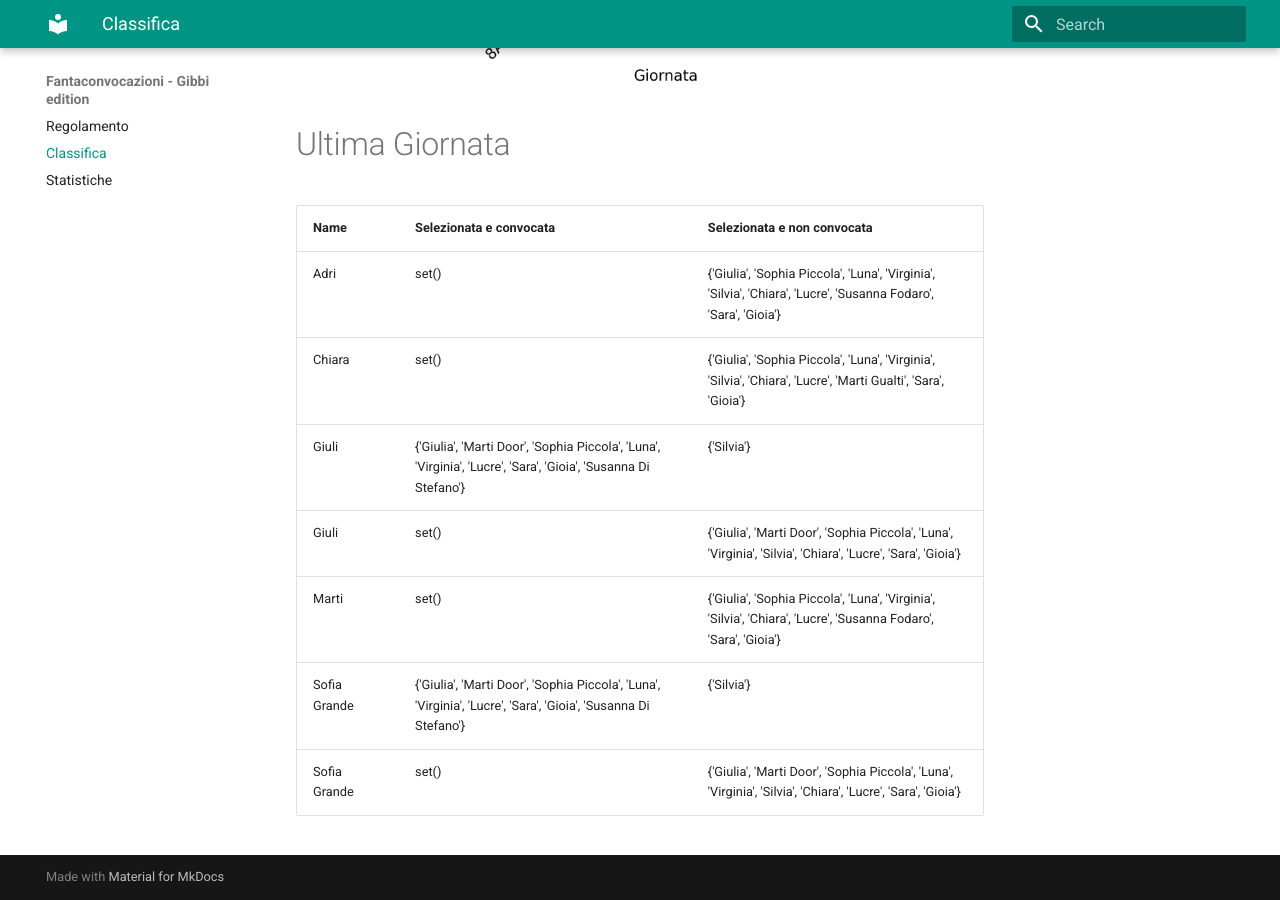
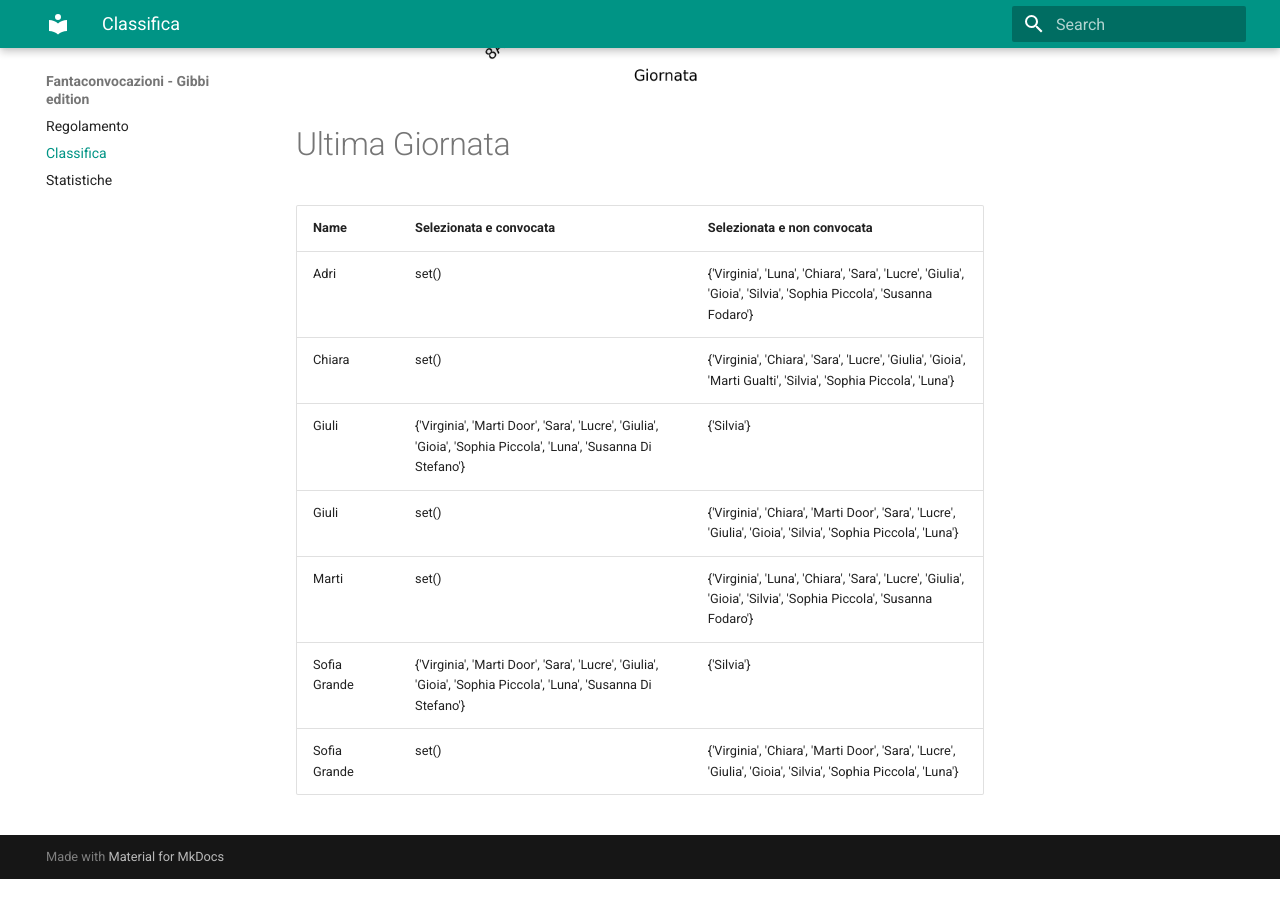
Before and after one commit to martinig94/fantagibbi, an MkDocs documentation site: the page built from docs/Classifica.md, in a window 1280 px wide and 900 px high, scrolled down 1024 px. Built offline with MkDocs 1.6.1 and Material for MkDocs 9.7.7, drawn with Linux system fonts in a browser that asks for light colours; after the commit the page ends 1903 px from its top, so only the background shows below that.

Commit message:
Auto-update from main.py

```diff
--- a/docs/Classifica.md
+++ b/docs/Classifica.md
@@ -18,11 +18,11 @@
 <!-- START_TABLE CORRECT -->
 | Name         | Selezionata e convocata                                                                                        | Selezionata e non convocata                                                                                      |
 |:-------------|:---------------------------------------------------------------------------------------------------------------|:-----------------------------------------------------------------------------------------------------------------|
-| Adri         | set()                                                                                                          | {'Giulia', 'Sophia Piccola', 'Luna', 'Virginia', 'Silvia', 'Chiara', 'Lucre', 'Susanna Fodaro', 'Sara', 'Gioia'} |
-| Chiara       | set()                                                                                                          | {'Giulia', 'Sophia Piccola', 'Luna', 'Virginia', 'Silvia', 'Chiara', 'Lucre', 'Marti Gualti', 'Sara', 'Gioia'}   |
-| Giuli        | {'Giulia', 'Marti Door', 'Sophia Piccola', 'Luna', 'Virginia', 'Lucre', 'Sara', 'Gioia', 'Susanna Di Stefano'} | {'Silvia'}                                                                                                       |
-| Giuli        | set()                                                                                                          | {'Giulia', 'Marti Door', 'Sophia Piccola', 'Luna', 'Virginia', 'Silvia', 'Chiara', 'Lucre', 'Sara', 'Gioia'}     |
-| Marti        | set()                                                                                                          | {'Giulia', 'Sophia Piccola', 'Luna', 'Virginia', 'Silvia', 'Chiara', 'Lucre', 'Susanna Fodaro', 'Sara', 'Gioia'} |
-| Sofia Grande | {'Giulia', 'Marti Door', 'Sophia Piccola', 'Luna', 'Virginia', 'Lucre', 'Sara', 'Gioia', 'Susanna Di Stefano'} | {'Silvia'}                                                                                                       |
-| Sofia Grande | set()                                                                                                          | {'Giulia', 'Marti Door', 'Sophia Piccola', 'Luna', 'Virginia', 'Silvia', 'Chiara', 'Lucre', 'Sara', 'Gioia'}     |
+| Adri         | set()                                                                                                          | {'Virginia', 'Luna', 'Chiara', 'Sara', 'Lucre', 'Giulia', 'Gioia', 'Silvia', 'Sophia Piccola', 'Susanna Fodaro'} |
+| Chiara       | set()                                                                                                          | {'Virginia', 'Chiara', 'Sara', 'Lucre', 'Giulia', 'Gioia', 'Marti Gualti', 'Silvia', 'Sophia Piccola', 'Luna'}   |
+| Giuli        | {'Virginia', 'Marti Door', 'Sara', 'Lucre', 'Giulia', 'Gioia', 'Sophia Piccola', 'Luna', 'Susanna Di Stefano'} | {'Silvia'}                                                                                                       |
+| Giuli        | set()                                                                                                          | {'Virginia', 'Chiara', 'Marti Door', 'Sara', 'Lucre', 'Giulia', 'Gioia', 'Silvia', 'Sophia Piccola', 'Luna'}     |
+| Marti        | set()                                                                                                          | {'Virginia', 'Luna', 'Chiara', 'Sara', 'Lucre', 'Giulia', 'Gioia', 'Silvia', 'Sophia Piccola', 'Susanna Fodaro'} |
+| Sofia Grande | {'Virginia', 'Marti Door', 'Sara', 'Lucre', 'Giulia', 'Gioia', 'Sophia Piccola', 'Luna', 'Susanna Di Stefano'} | {'Silvia'}                                                                                                       |
+| Sofia Grande | set()                                                                                                          | {'Virginia', 'Chiara', 'Marti Door', 'Sara', 'Lucre', 'Giulia', 'Gioia', 'Silvia', 'Sophia Piccola', 'Luna'}     |
 <!-- END_TABLE CORRECT -->
```
